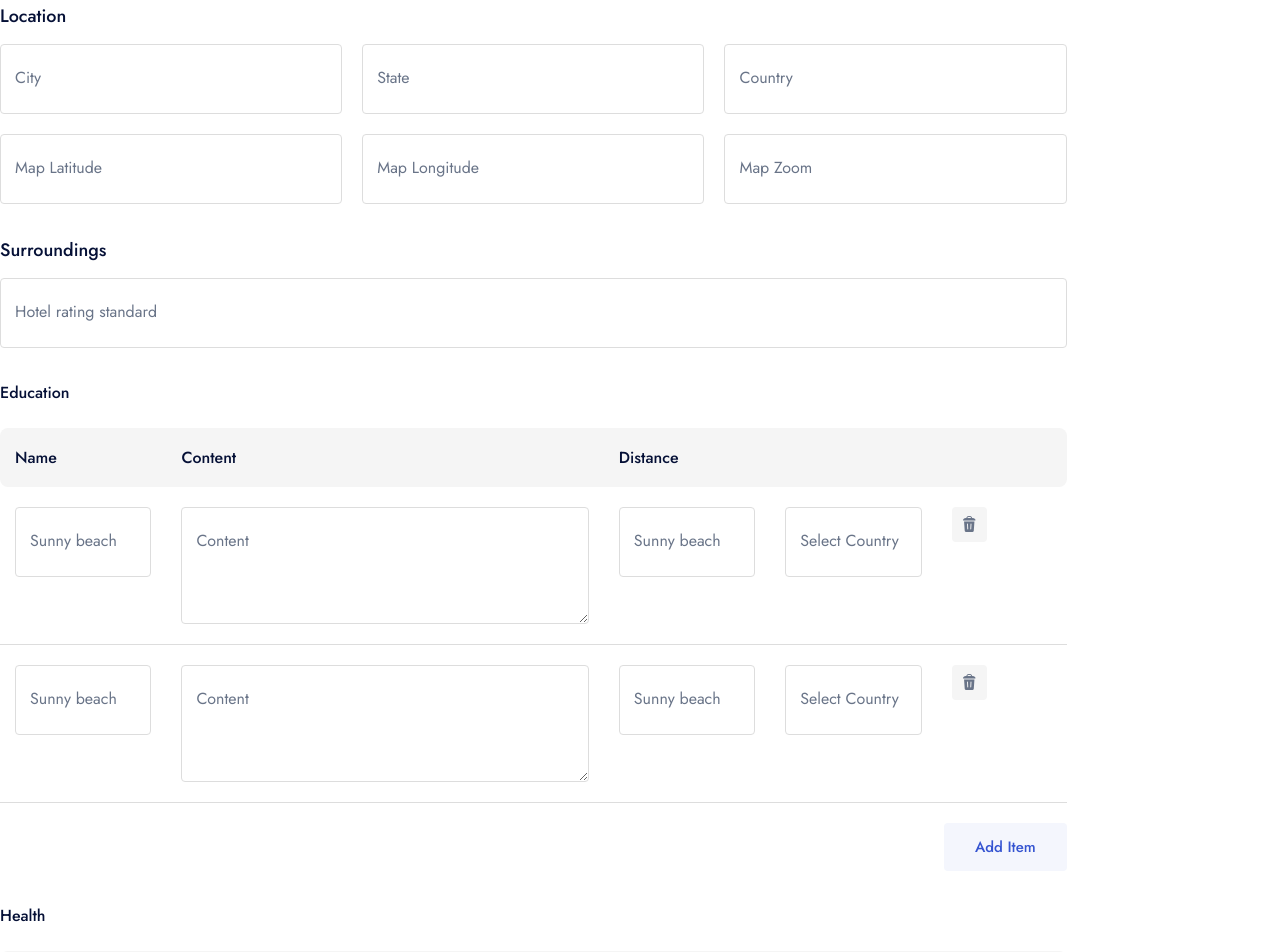
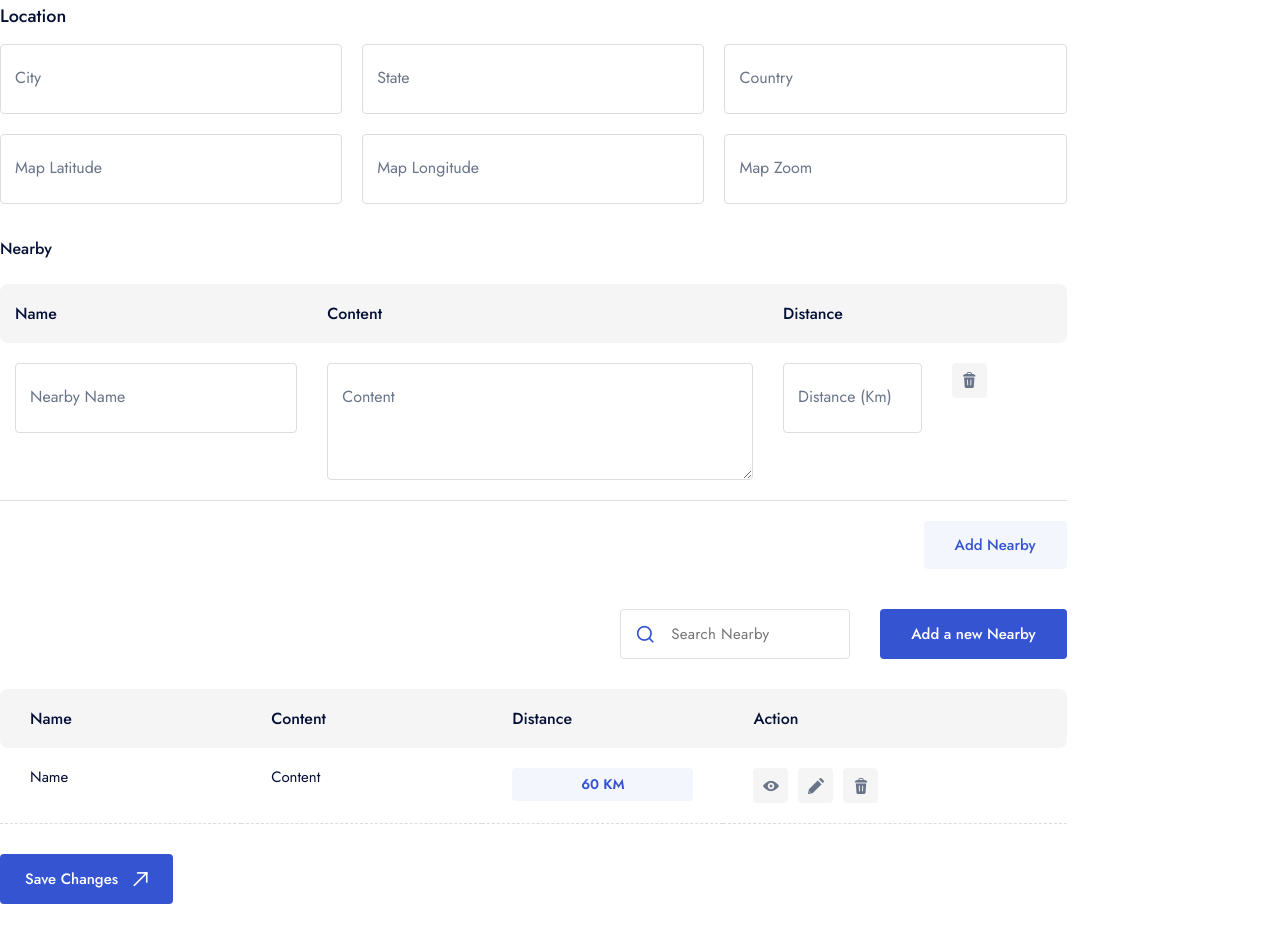
Before and after one commit to sharaafnazeer/maarazin-tourism-app, a Next.js app in the folder web/: page /dashboard/add-hotel/components/LocationTabContent in a window 1280 px wide. Shown: the top 952 px of the page. After the commit the page ends 904 px from the top, so only its background shows below. Built offline with nearby package versions, Linux system fonts and the light colour scheme.

Commit message:
Completed Location components

```diff
--- a/web/pages/dashboard/add-hotel/components/LocationTabContent.jsx
+++ b/web/pages/dashboard/add-hotel/components/LocationTabContent.jsx
@@ -1,6 +1,9 @@
 import Education from "./location/Education";
 import Health from "./location/Health";
 import Location from "./location/Location";
+import Nearby from "./location/Nearby";
+import NearbyDetails from "./location/NearbyDetails";
+import SearchAndNewNearby from "./location/SearchAndNewNearby";
 import Sorroundings from "./location/Sorroundings";
 import Transportation from "./location/Transportation";
 
@@ -10,12 +13,13 @@ const LocationTabContent = () => {
       <div className="text-18 fw-500 mb-10">Location</div>
       <Location />
 
-      <div className="text-18 fw-500 mb-10 mt-30">Surroundings</div>
-      <Sorroundings />
-
-      <Education />
-      <Health />
-      <Transportation />
+      <div className="mt-30">
+        <div className="fw-500 mb-20">Nearby</div>
+        <Nearby/>
+      </div>
+      <div>
+        <NearbyDetails />
+      </div>
 
       <div className="d-inline-block pt-30">
         <button
--- a/web/pages/dashboard/add-hotel/components/RoomsTabContent.jsx
+++ b/web/pages/dashboard/add-hotel/components/RoomsTabContent.jsx
@@ -67,7 +67,7 @@ const RoomsTabcontent = () => {
             {/* End .row */}
           </div>
 
-          <div className="mt-0">
+          <div>
             <RoomDetails />
           </div>
         </div>
--- /dev/null
+++ b/web/pages/dashboard/add-hotel/components/location/Nearby.jsx
@@ -0,0 +1,56 @@
+const Nearby = () => {
+  return (
+    <>
+    <div className="overflow-scroll scroll-bar-1">
+      <table className="table-5 -border-bottom col-12">
+        <thead className="bg-light-2">
+          <tr>
+            <th>Name</th>
+            <th>Content</th>
+            <th>Distance</th>
+            <th />
+          </tr>
+        </thead>
+        <tbody>
+          <tr>
+            <td className="col-4">
+              <div className="form-input ">
+                <input type="text" required />
+                <label className="lh-1 text-16 text-light-1">
+                  Nearby Name
+                </label>
+              </div>
+            </td>
+            <td className="col-6">
+              <div className="form-input ">
+                <textarea required rows={5} defaultValue={""} />
+                <label className="lh-1 text-16 text-light-1">Content</label>
+              </div>
+            </td>
+            <td className="col-2">
+              <div className="form-input ">
+                <input type="text" required />
+                <label className="lh-1 text-16 text-light-1">
+                  Distance (Km)
+                </label>
+              </div>
+            </td>
+            <td className="col-auto">
+              <button className="flex-center bg-light-2 rounded-4 size-35">
+                <i className="icon-trash-2 text-16 text-light-1" />
+              </button>
+            </td>
+          </tr>
+        </tbody>
+      </table>
+    </div>
+    <div className="d-flex justify-end">
+      <button className="button -md -blue-1 bg-blue-1-05 text-blue-1 mt-20 mb-40">
+        Add Nearby
+      </button>
+    </div>
+  </>
+  )
+}
+
+export default Nearby
--- /dev/null
+++ b/web/pages/dashboard/add-hotel/components/location/NearbyDetails.jsx
@@ -0,0 +1,63 @@
+import React from "react";
+import SearchAndNewNearby from "./SearchAndNewNearby";
+
+const NearbyDetails = () => {
+  return (
+    <>
+      <SearchAndNewNearby />
+      {/*End Search Componnets */}
+
+      <div className="tabs__content pt-30 js-tabs-content">
+        <div className="tabs__pane -tab-item-1 is-tab-el-active">
+          <div className="overflow-scroll scroll-bar-1">
+            <table className="table-4 -border-bottom col-12">
+              <thead className="bg-light-2">
+                <tr>
+                  <th>Name</th>
+                  <th>Content</th>
+                  <th>Distance</th>
+                  <th>Action</th>
+                </tr>
+              </thead>
+              {/* End theade */}
+              <tbody>
+                <tr>
+                  <td>Name </td>
+                  <td>Content </td>
+                  <td>
+                    <div className="rounded-4 p-2 bg-blue-1-05 text-blue-1 flex-center text-14 fw-600">
+                     60 {`${"KM"}`}
+                    </div>
+                  </td>
+
+                  <td>
+                    <div className="row x-gap-10 y-gap-10 items-center">
+                      <div className="col-auto">
+                        <button className="flex-center bg-light-2 rounded-4 size-35">
+                          <i className="icon-eye text-16 text-light-1" />
+                        </button>
+                      </div>
+                      <div className="col-auto">
+                        <button className="flex-center bg-light-2 rounded-4 size-35">
+                          <i className="icon-edit text-16 text-light-1" />
+                        </button>
+                      </div>
+                      <div className="col-auto">
+                        <button className="flex-center bg-light-2 rounded-4 size-35">
+                          <i className="icon-trash-2 text-16 text-light-1" />
+                        </button>
+                      </div>
+                    </div>
+                  </td>
+                </tr>
+                {/* End tr */}
+              </tbody>
+            </table>
+          </div>
+        </div>
+      </div>
+    </>
+  );
+};
+
+export default NearbyDetails;
--- /dev/null
+++ b/web/pages/dashboard/add-hotel/components/location/SearchAndNewNearby.jsx
@@ -0,0 +1,43 @@
+import Image from 'next/image'
+import React from 'react'
+
+const SearchAndNewNearby = () => {
+    const handleSubmit = (event) => {
+        event.preventDefault();
+      };
+
+  return (
+    <>
+     <div className="row y-gap-20 d-flex justify-end items-end ">
+
+     <div className="col-auto">
+       <form
+         onClick={handleSubmit}
+         className="w-230 single-field relative d-flex items-center"
+       >
+         <input
+           className="pl-50 bg-blue border border-color-blue text-blue-1 h-50 rounded-8"
+           type="text"
+           placeholder="Search Nearby"
+           required
+         />
+         <button type="submit" className="absolute d-flex items-center h-full">
+           <i className="icon-search text-20 px-15 text-blue-1" />
+         </button>
+       </form>
+     </div>
+     {/* End Search Button */}
+
+     <div className="col-auto">
+       <button className="button -md h-50 -dark-1 bg-blue-1 text-white">
+         Add a new Nearby
+       </button>
+     </div>
+     {/* End Add New Room */}
+   </div>
+
+    </>
+  )
+}
+
+export default SearchAndNewNearby
```
Also changed, not shown: web/pages/dashboard/add-hotel/components/index.js (+6 -1 lines).
